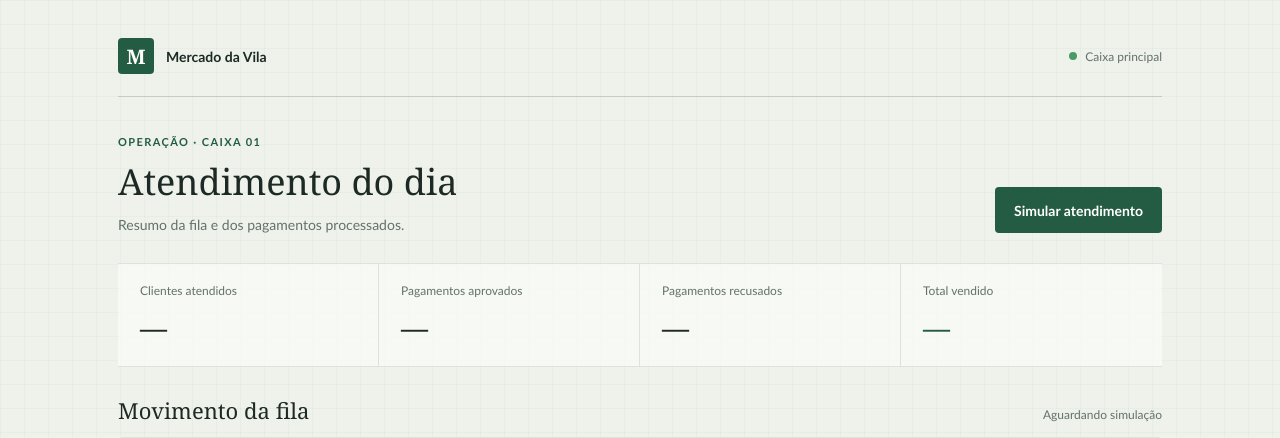
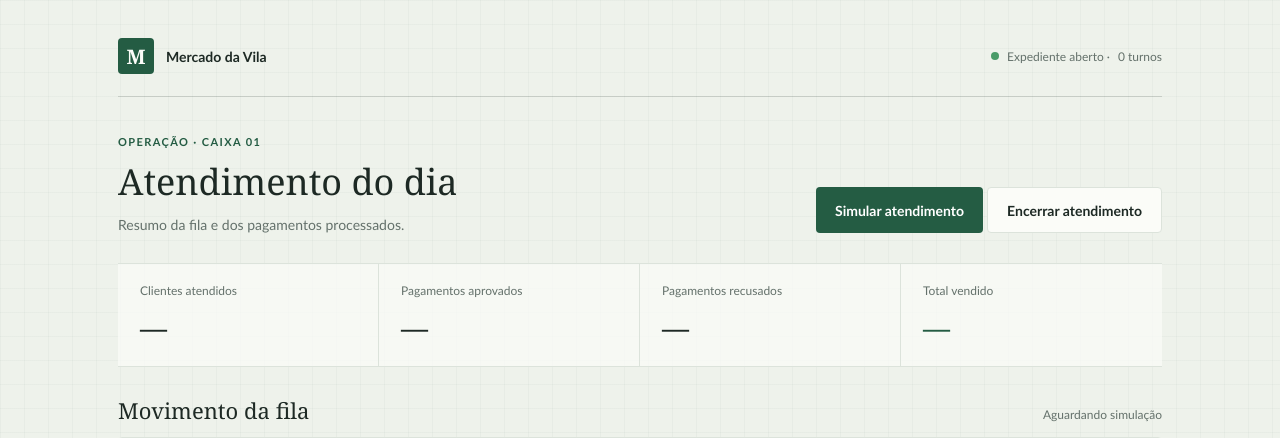
Before and after one commit to MarcoR-S/ProvaPratica_ED, a Flask app: page / in a window 1280 px wide. Shown: the top 438 px of the page. Run offline with Flask 3, Linux system fonts and the light colour scheme; parts of the project's set-up code (start-up, migrations or seed data) failed here and were passed over.

Commit message:
Nova integ

```diff
--- a/app.py
+++ b/app.py
@@ -1,8 +1,11 @@
 from flask import Flask, jsonify, render_template
 import ctypes
 import os
+import random
 
 app = Flask(__name__)
+app.config["turnos_trabalhados"] = 0
+app.config["expediente_encerrado"] = False
 
 _lib_path = os.path.join(os.path.dirname(os.path.abspath(__file__)), "libfila.so")
 lib = ctypes.CDLL(_lib_path)
@@ -81,10 +84,10 @@ def _simular_dia():
 		for indice in range(10):
 			cliente = Cliente()
 			cliente.id = indice + 1
-			cliente.carrinho.arroz = indice + 1
-			cliente.carrinho.banana = indice + 4
-			cliente.carrinho.feijao = indice + 1
-			cliente.carrinho.leite = indice + 3
+			cliente.carrinho.arroz = random.randint(1, 5)
+			cliente.carrinho.banana = random.randint(1, 8)
+			cliente.carrinho.feijao = random.randint(1, 4)
+			cliente.carrinho.leite = random.randint(1, 4)
 
 			if not lib.inserir_na_fila(fila, cliente):
 				raise MemoryError("Não foi possível adicionar um cliente à fila.")
@@ -130,6 +133,9 @@ def index():
 
 @app.post("/api/simular")
 def api_simular():
+	if app.config["expediente_encerrado"]:
+		return jsonify({"erro": "O expediente já foi encerrado."}), 409
+
 	try:
 		clientes = _simular_dia()
 	except MemoryError as erro:
@@ -138,9 +144,11 @@ def api_simular():
 		app.logger.exception("Falha ao executar a simulação")
 		return jsonify({"erro": "Não foi possível concluir a simulação."}), 500
 
+	app.config["turnos_trabalhados"] += 1
 	aprovados = [cliente for cliente in clientes if cliente["pagamento_aprovado"]]
 	return jsonify({
 		"clientes": clientes,
+		"turnos_trabalhados": app.config["turnos_trabalhados"],
 		"resumo": {
 			"atendidos": len(clientes),
 			"aprovados": len(aprovados),
@@ -150,5 +158,14 @@ def api_simular():
 	})
 
 
+@app.post("/api/encerrar")
+def api_encerrar():
+	app.config["expediente_encerrado"] = True
+	return jsonify({
+		"encerrado": True,
+		"turnos_trabalhados": app.config["turnos_trabalhados"],
+	})
+
+
 if __name__ == "__main__":
 	app.run(host="127.0.0.1", port=5000, debug=True)
--- a/templates/index.html
+++ b/templates/index.html
@@ -58,6 +58,7 @@
 
     .open-state { display: flex; align-items: center; gap: 8px; color: var(--muted); font-size: 12px; }
     .open-state::before { width: 8px; height: 8px; border-radius: 50%; background: #4a9b68; content: ""; }
+    .open-state.closed::before { background: var(--red); }
 
     .intro {
       display: flex;
@@ -88,6 +89,8 @@
     button:hover { background: var(--green-dark); transform: translateY(-1px); }
     button:focus-visible { outline: 3px solid var(--yellow); outline-offset: 3px; }
     button:disabled { cursor: wait; opacity: 0.72; transform: none; }
+    button.secondary { border: 1px solid var(--line); color: var(--ink); background: var(--paper); }
+    button.secondary:hover { border-color: var(--red); color: var(--red); background: var(--red-soft); }
 
     .summary {
       display: grid;
@@ -145,7 +148,7 @@
   <main class="shell">
     <header class="topline">
       <div class="brand"><span class="brand-mark" aria-hidden="true">M</span><span>Mercado da Vila</span></div>
-      <span class="open-state">Caixa principal</span>
+      <span id="shift-state" class="open-state">Expediente aberto · <span id="turns">0 turnos</span></span>
     </header>
 
     <section class="intro" aria-labelledby="page-title">
@@ -154,10 +157,14 @@
         <h1 id="page-title">Atendimento do dia</h1>
         <p class="subtitle">Resumo da fila e dos pagamentos processados.</p>
       </div>
-      <button id="simulate" type="button">Simular atendimento</button>
+      <div class="actions">
+        <button id="simulate" type="button">Simular atendimento</button>
+        <button id="close-shift" class="secondary" type="button">Encerrar atendimento</button>
+      </div>
     </section>
 
     <p id="error" class="error" role="alert" hidden></p>
+    <p id="shift-summary" class="error" role="status" hidden></p>
 
     <section class="summary" aria-label="Resumo do atendimento" aria-live="polite">
       <div class="metric"><span class="metric-label">Clientes atendidos</span><strong id="served" class="metric-value">—</strong></div>
@@ -185,6 +192,7 @@
 
   <script>
     const button = document.querySelector("#simulate");
+    const closeButton = document.querySelector("#close-shift");
     const errorBox = document.querySelector("#error");
     const currency = new Intl.NumberFormat("pt-BR", { style: "currency", currency: "BRL" });
 
@@ -198,6 +206,7 @@
         const payload = await response.json();
         if (!response.ok) throw new Error(payload.erro || "Falha ao simular o atendimento.");
 
+        document.querySelector("#turns").textContent = `${payload.turnos_trabalhados} ${payload.turnos_trabalhados === 1 ? "turno" : "turnos"}`;
         document.querySelector("#served").textContent = payload.resumo.atendidos;
         document.querySelector("#approved").textContent = payload.resumo.aprovados;
         document.querySelector("#declined").textContent = payload.resumo.recusados;
@@ -226,6 +235,31 @@
         button.textContent = "Simular atendimento";
       }
     });
+
+    closeButton.addEventListener("click", async () => {
+      if (!window.confirm("Encerrar o atendimento? Não será possível iniciar novos turnos.")) return;
+
+      closeButton.disabled = true;
+      errorBox.hidden = true;
+      try {
+        const response = await fetch("/api/encerrar", { method: "POST" });
+        const payload = await response.json();
+        if (!response.ok) throw new Error(payload.erro || "Falha ao encerrar o atendimento.");
+
+        const shiftState = document.querySelector("#shift-state");
+        shiftState.classList.add("closed");
+        shiftState.firstChild.textContent = "Expediente encerrado · ";
+        document.querySelector("#turns").textContent = `${payload.turnos_trabalhados} ${payload.turnos_trabalhados === 1 ? "turno trabalhado" : "turnos trabalhados"}`;
+        document.querySelector("#shift-summary").textContent = `Atendimento encerrado. Você trabalhou ${payload.turnos_trabalhados} ${payload.turnos_trabalhados === 1 ? "turno" : "turnos"}.`;
+        document.querySelector("#shift-summary").hidden = false;
+        button.disabled = true;
+        closeButton.hidden = true;
+      } catch (error) {
+        errorBox.textContent = error.message;
+        errorBox.hidden = false;
+        closeButton.disabled = false;
+      }
+    });
   </script>
 </body>
 </html>
```
Also changed, not shown: 1 other file.
